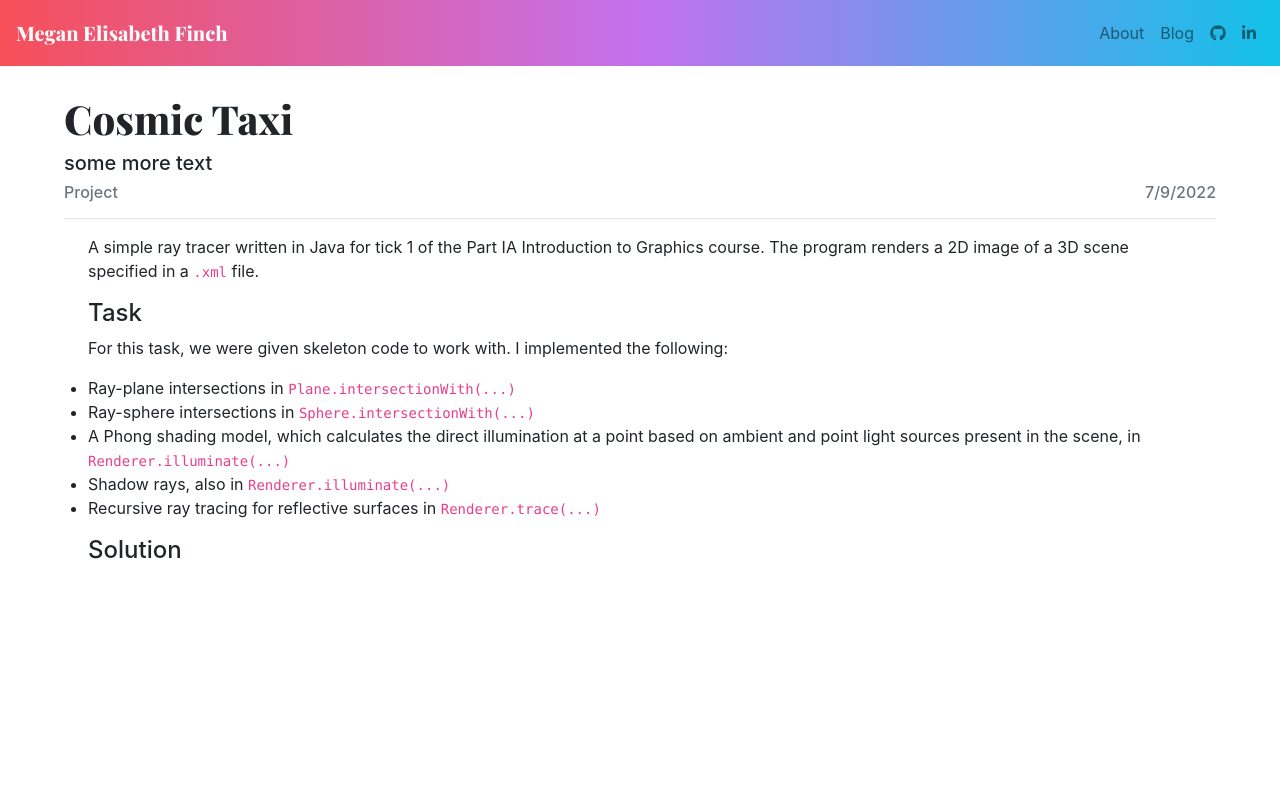
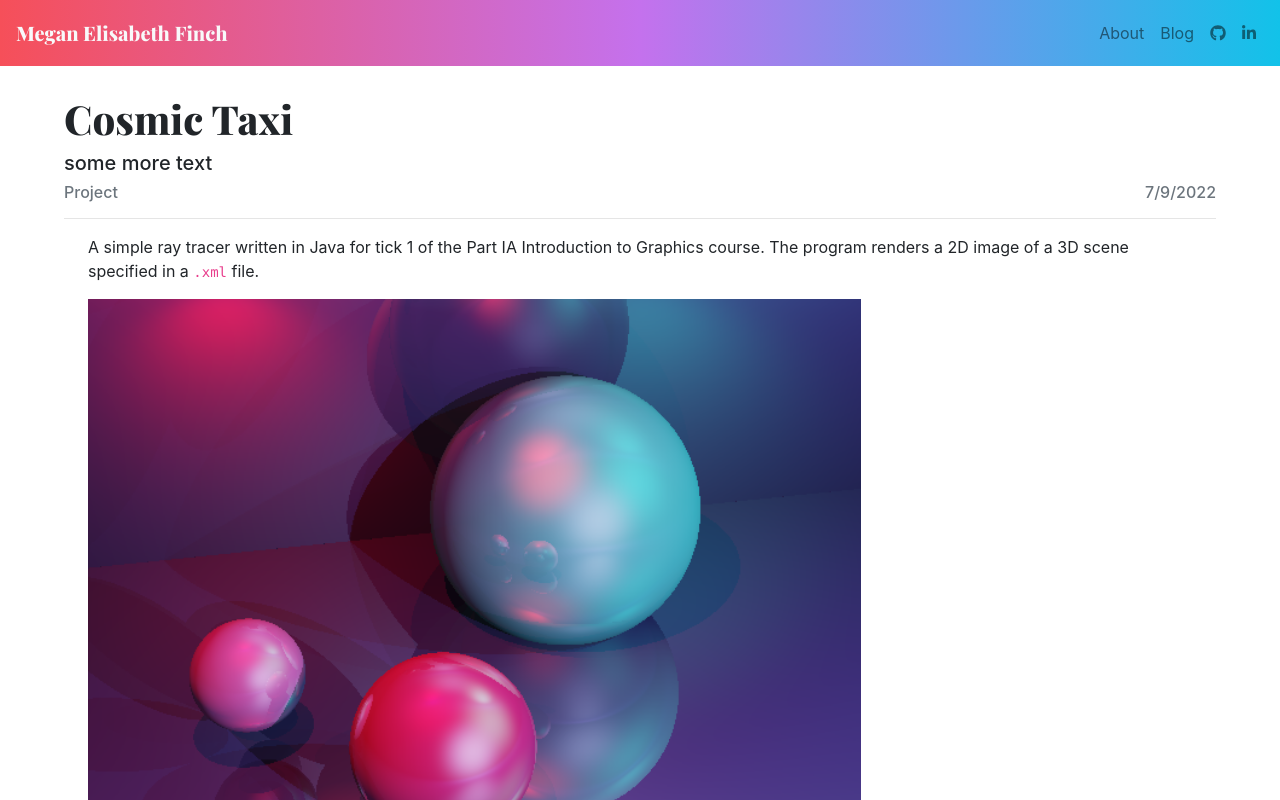
Before and after one commit to meganelisabethfinch/meganelisabethfinch.github.io, a React (Create React App) app: page /blog/cosmic-taxi in a window 1280 px wide. Shown: the top 800 px of the page. Built offline with nearby package versions, Linux system fonts and the light colour scheme.

Commit message:
Embed test image in article

```diff
--- a/src/assets/posts/ray-tracer.md
+++ b/src/assets/posts/ray-tracer.md
@@ -1,4 +1,6 @@
 A simple ray tracer written in Java for tick 1 of the Part IA Introduction to Graphics course. The program renders a 2D image of a 3D scene specified in a `.xml` file.
+
+<img src="/test.png" alt="Text" style="width:70%;padding-bottom: 20px;">
 
 #### Task
 
--- a/src/components/blogBody.js
+++ b/src/components/blogBody.js
@@ -18,7 +18,7 @@ class BlogBody extends Component {
         console.log(this.props.source);
         const { markdown } = this.state;
         return (
-            <ReactMarkdown source={markdown} />
+            <ReactMarkdown escapeHtml={false} source={markdown} />
         );
     }
 }
```
Also changed, not shown: public/test.png (added).
